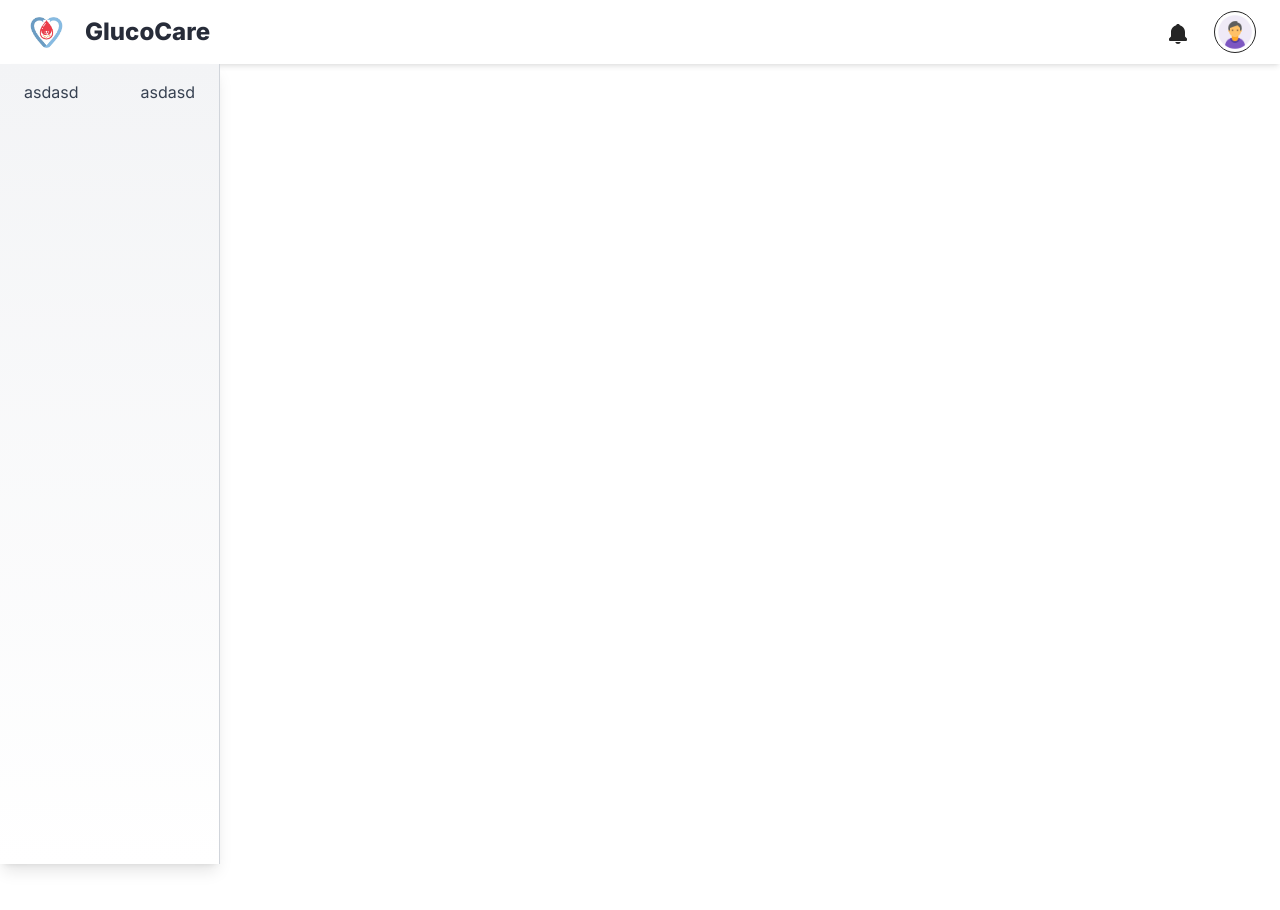
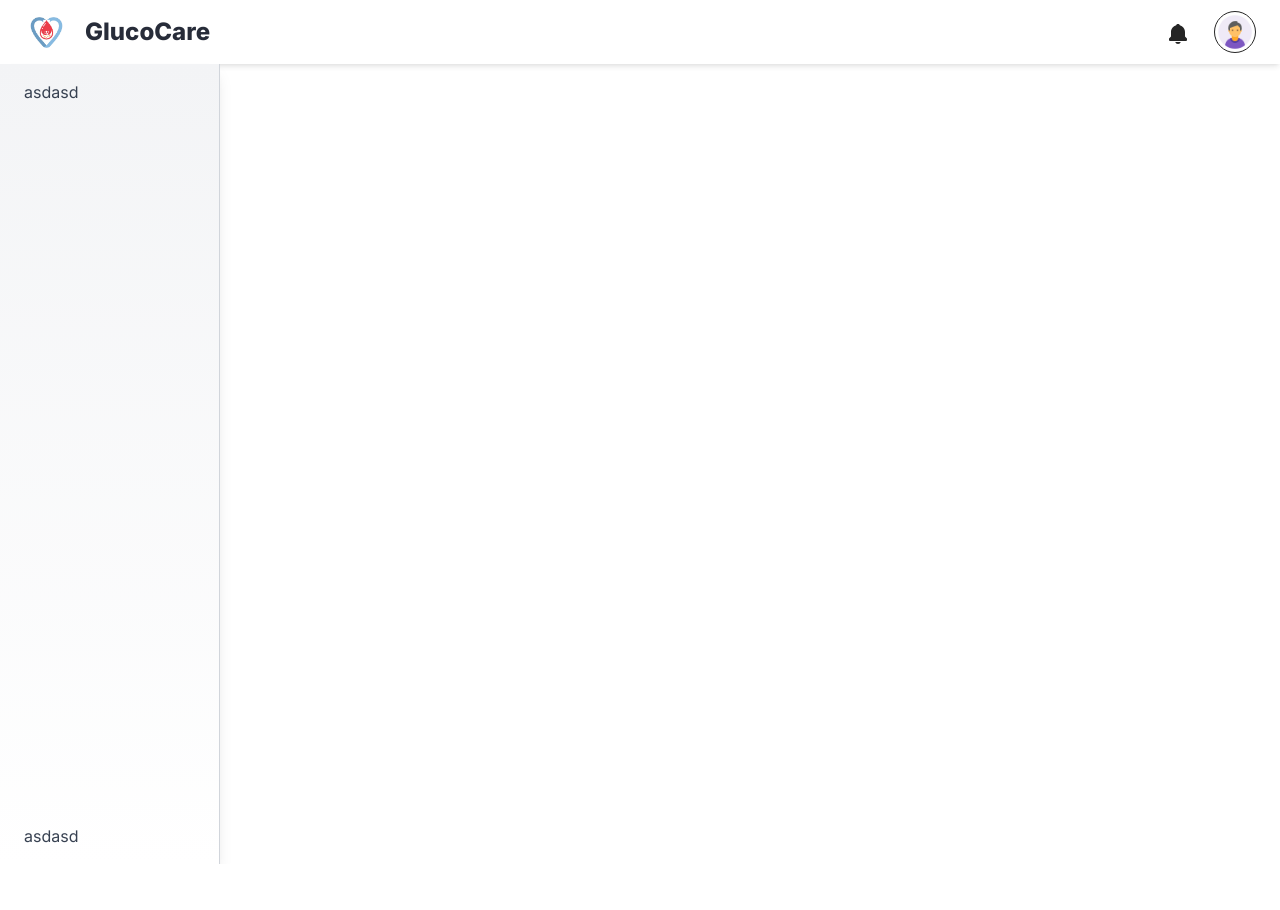
Before and after one commit to KwanJunEr/glucocare, a Next.js app: page / in a window 1280 px wide. Shown: the top 910 px of the page. After the commit the page ends 864 px from the top, so only its background shows below. Built offline with nearby package versions, Linux system fonts and the light colour scheme.

Commit message:
fixed section and sidebar conflict

```diff
--- a/app/globals.css
+++ b/app/globals.css
@@ -2,10 +2,7 @@
 @tailwind components;
 @tailwind utilities;
 
-html{
-  scroll-behavior: smooth;
 
-}
 
 @layer base {
   :root {
--- a/app/layout.tsx
+++ b/app/layout.tsx
@@ -27,12 +27,13 @@ export default function RootLayout({
           <Navbar/>
           <div className="flex">
                <Siderbar/>
-          </div>
-          <section className='flex min-h-screen flex-1 flex-col px-6 pb-6 pt-28 max-md:pb-14 sm:px-14'>
+               <section className='flex min-h-screen flex-1 flex-col px-6 pb-6 pt-28 max-md:pb-14 sm:px-14'>
                 <div className='w-full '>
                 {children}
                 </div>
           </section>
+          </div>
+
         </main>
 
         </body>
--- a/components/Sidebar.tsx
+++ b/components/Sidebar.tsx
@@ -3,10 +3,14 @@ import React from 'react';
 const Sidebar = () => {
   return (
     <aside className='h-screen z-20'>
-      <nav className='h-full flex flex-col bg-gradient-to-b from-gray-100 to-white border-r border-gray-300 shadow-lg w-[220px]'>
-        <div className='flex justify-between items-start px-6 py-4'>
-          <div className='text-gray-700'>asdasd</div>
-          <div className='text-gray-700'>asdasd</div>
+      <nav className='h-full flex flex-col bg-gradient-to-b from-gray-100 to-white border-r border-gray-300 shadow-lg w-[220px] overflow-auto'>
+        <div className='flex flex-col justify-between h-full px-6 py-4'>
+          <div className='text-gray-700'>
+            asdasd
+          </div>
+          <div className='text-gray-700'>
+            asdasd
+          </div>
         </div>
       </nav>
     </aside>
```
